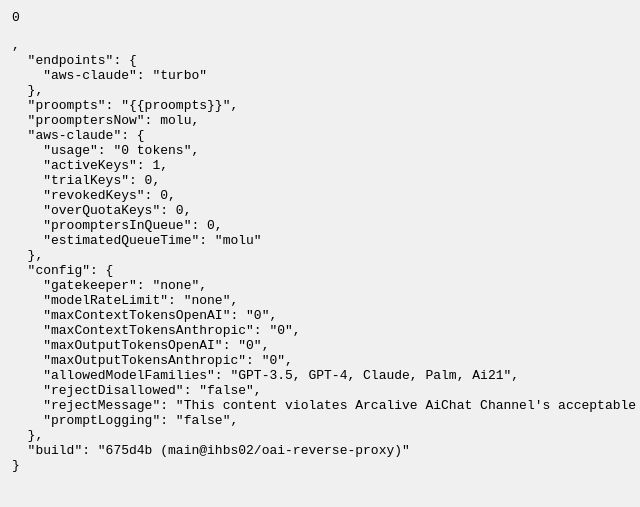
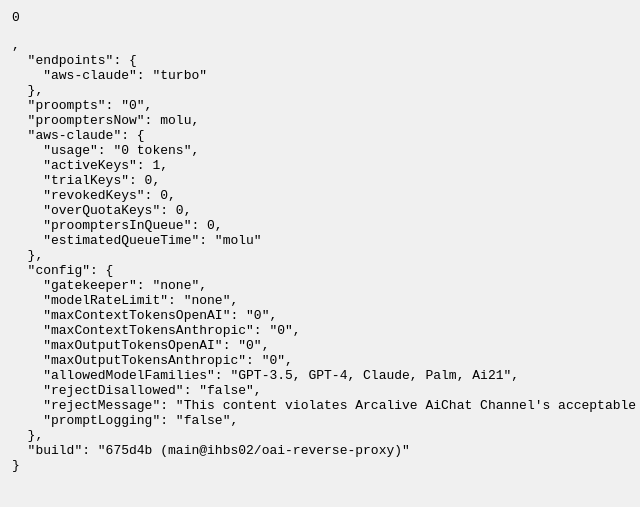
Before and after one commit to Injinkiki/x64LrygotIaa3O3dndELvloFBbmFjm3sfavY, a website: page index.html in a window 1280 px wide. Shown: the part 442-949 px from the top of the page, 12-652 px from the left. Drawn offline with Linux system fonts and the light colour scheme.

Commit message:
Update index.html

```diff
--- a/index.html
+++ b/index.html
@@ -21,7 +21,7 @@
   "endpoints": {
     "aws-claude": "turbo"
   },
-  "proompts": "{{proompts}}",
+  "proompts": "0",
   "proomptersNow": molu,
   "aws-claude": {
     "usage": "0 tokens",
```
